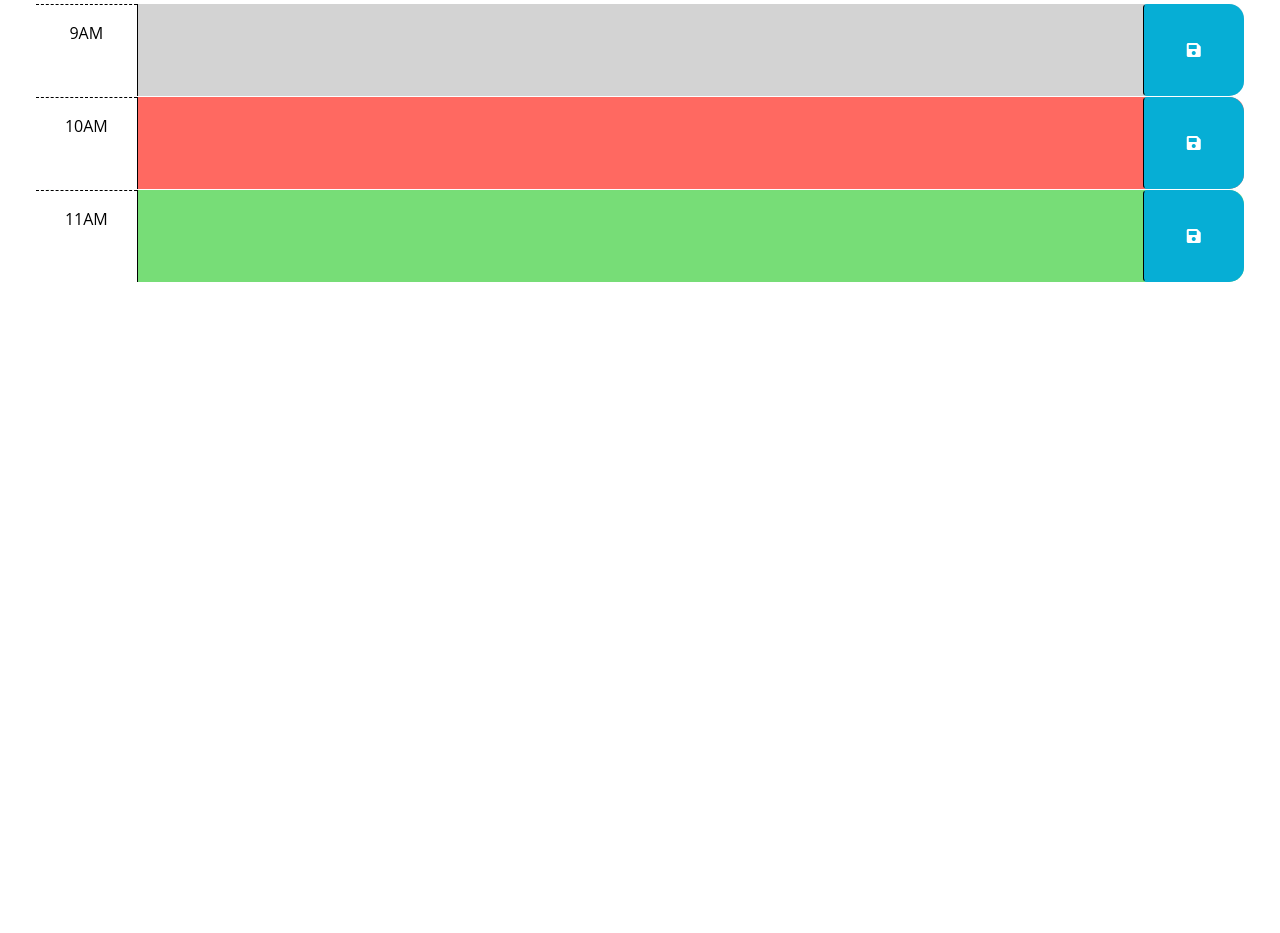
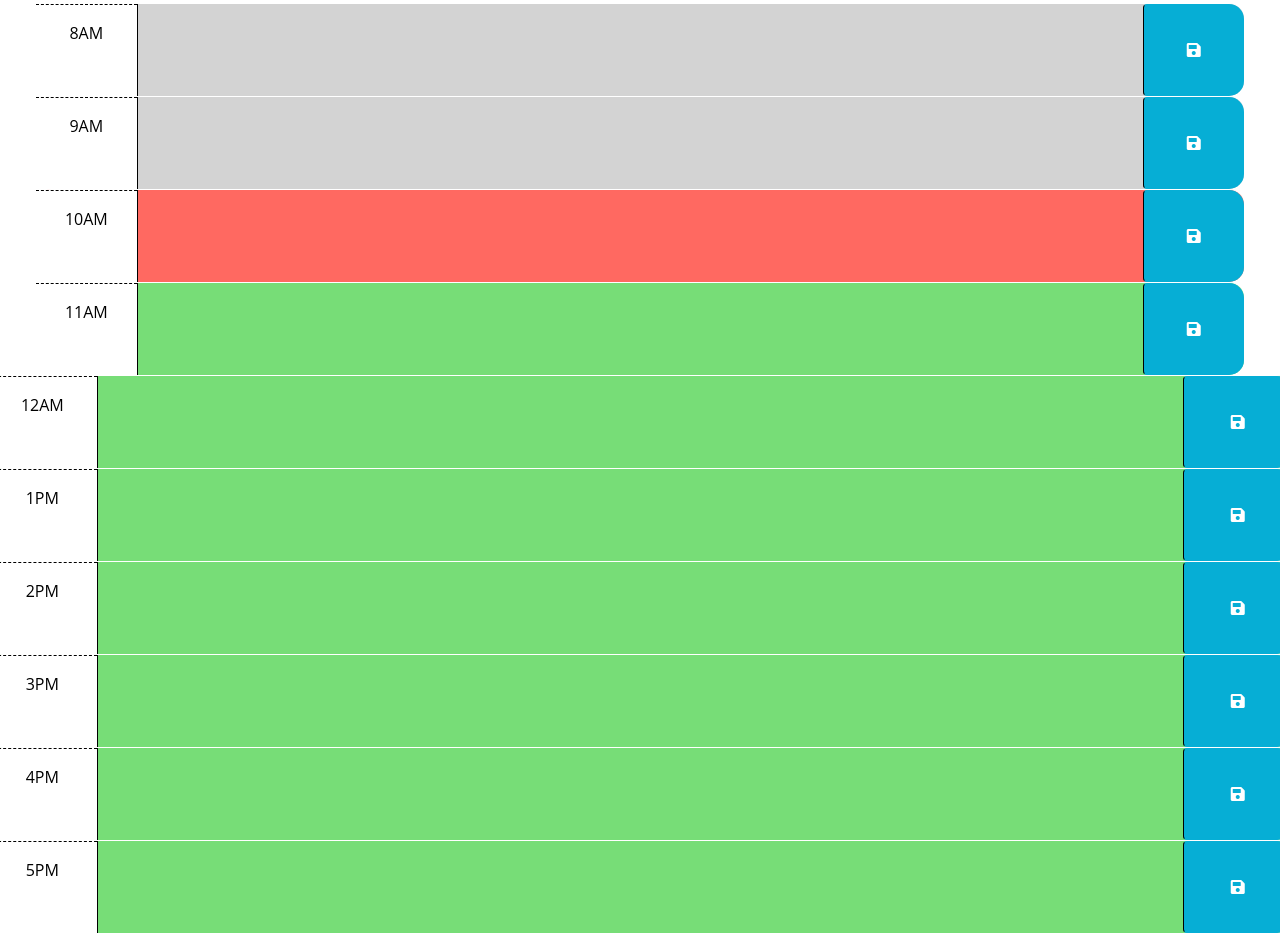
Before and after one commit to empc313/work-day-sch, a plain HTML site: page index.html in a window 1280 px wide. Shown: the part 248-1181 px from the top of the page. Before the commit the page ends 800 px from the top, so only its background shows below. Drawn offline with nearby package versions, Linux system fonts and the light colour scheme.

Commit message:
added html

```diff
--- a/index.html
+++ b/index.html
@@ -41,6 +41,15 @@
         code is implemented.
         -->
 
+
+        <div id="hour-8" class="row time-block past">
+          <div class="col-2 col-md-1 hour text-center py-3">8AM</div>
+          <textarea class="col-8 col-md-10 description" rows="3"> </textarea>
+          <button class="btn saveBtn col-2 col-md-1" aria-label="save">
+            <i class="fas fa-save" aria-hidden="true"></i>
+          </button>
+        </div>
+
       <!-- Example of a past time block. The "past" class adds a gray background color. -->
       <div id="hour-9" class="row time-block past">
         <div class="col-2 col-md-1 hour text-center py-3">9AM</div>
@@ -69,6 +78,58 @@
       </div>
     </div>
 
+    <div id="hour-12" class="row time-block future">
+      <div class="col-2 col-md-1 hour text-center py-3">12AM</div>
+      <textarea class="col-8 col-md-10 description" rows="3"> </textarea>
+      <button class="btn saveBtn col-2 col-md-1" aria-label="save">
+        <i class="fas fa-save" aria-hidden="true"></i>
+      </button>
+    </div>
+  </div>
+
+    <div id="hour-1" class="row time-block future">
+      <div class="col-2 col-md-1 hour text-center py-3">1PM</div>
+      <textarea class="col-8 col-md-10 description" rows="3"> </textarea>
+      <button class="btn saveBtn col-2 col-md-1" aria-label="save">
+        <i class="fas fa-save" aria-hidden="true"></i>
+      </button>
+    </div>
+
+    <div id="hour-2" class="row time-block future">
+      <div class="col-2 col-md-1 hour text-center py-3">2PM</div>
+      <textarea class="col-8 col-md-10 description" rows="3"> </textarea>
+      <button class="btn saveBtn col-2 col-md-1" aria-label="save">
+        <i class="fas fa-save" aria-hidden="true"></i>
+      </button>
+    </div>
+
+    <div id="hour-3" class="row time-block future">
+      <div class="col-2 col-md-1 hour text-center py-3">3PM</div>
+      <textarea class="col-8 col-md-10 description" rows="3"> </textarea>
+      <button class="btn saveBtn col-2 col-md-1" aria-label="save">
+        <i class="fas fa-save" aria-hidden="true"></i>
+      </button>
+    </div>
+    <div id="hour-4" class="row time-block future">
+      <div class="col-2 col-md-1 hour text-center py-3">4PM</div>
+      <textarea class="col-8 col-md-10 description" rows="3"> </textarea>
+      <button class="btn saveBtn col-2 col-md-1" aria-label="save">
+        <i class="fas fa-save" aria-hidden="true"></i>
+      </button>
+    </div>
+    <div id="hour-5" class="row time-block future">
+      <div class="col-2 col-md-1 hour text-center py-3">5PM</div>
+      <textarea class="col-8 col-md-10 description" rows="3"> </textarea>
+      <button class="btn saveBtn col-2 col-md-1" aria-label="save">
+        <i class="fas fa-save" aria-hidden="true"></i>
+      </button>
+    </div>
+
+
+
+  </div>
+  </div>
+  </div>
     <script src="https://cdnjs.cloudflare.com/ajax/libs/jquery/3.2.1/jquery.min.js"></script>
     <script src="https://cdn.jsdelivr.net/npm/dayjs@1.11.3/dayjs.min.js"
     integrity="sha256-iu/zLUB+QgISXBLCW/mcDi/rnf4m4uEDO0wauy76x7U="
```
